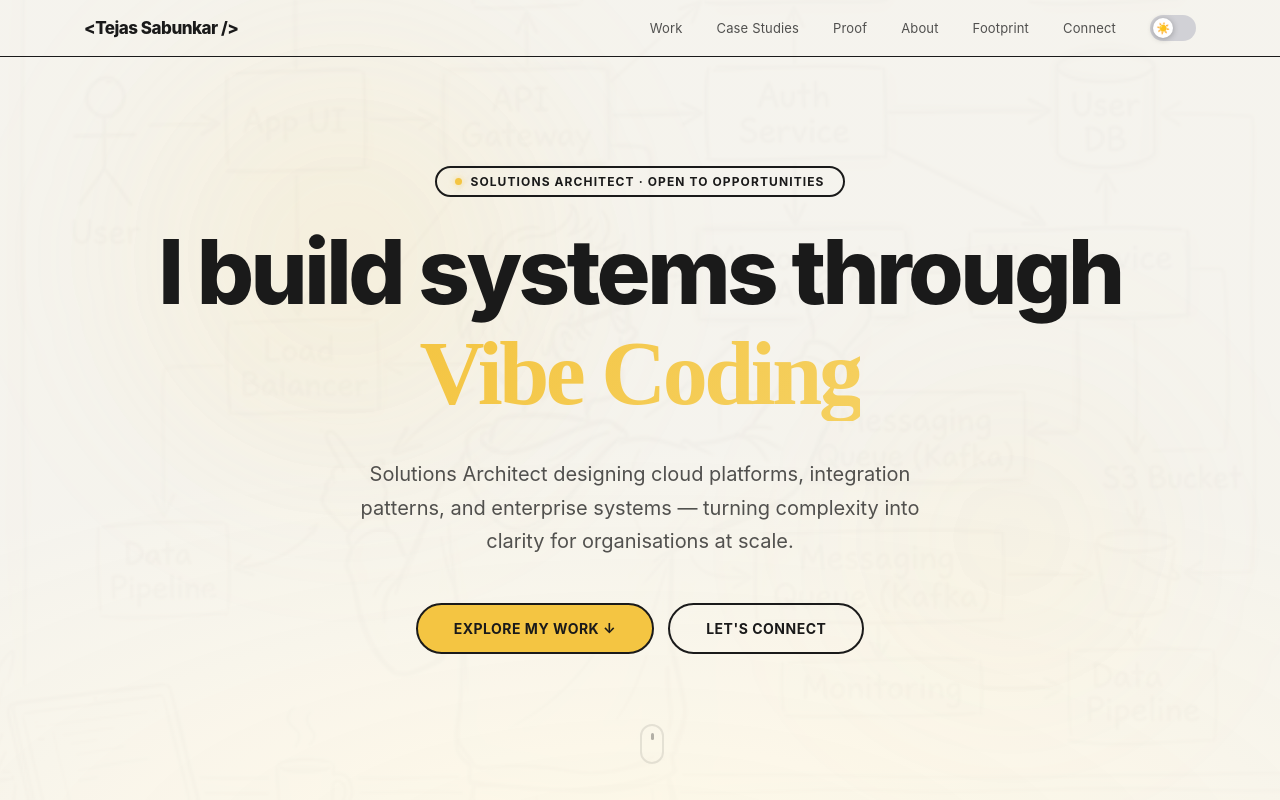
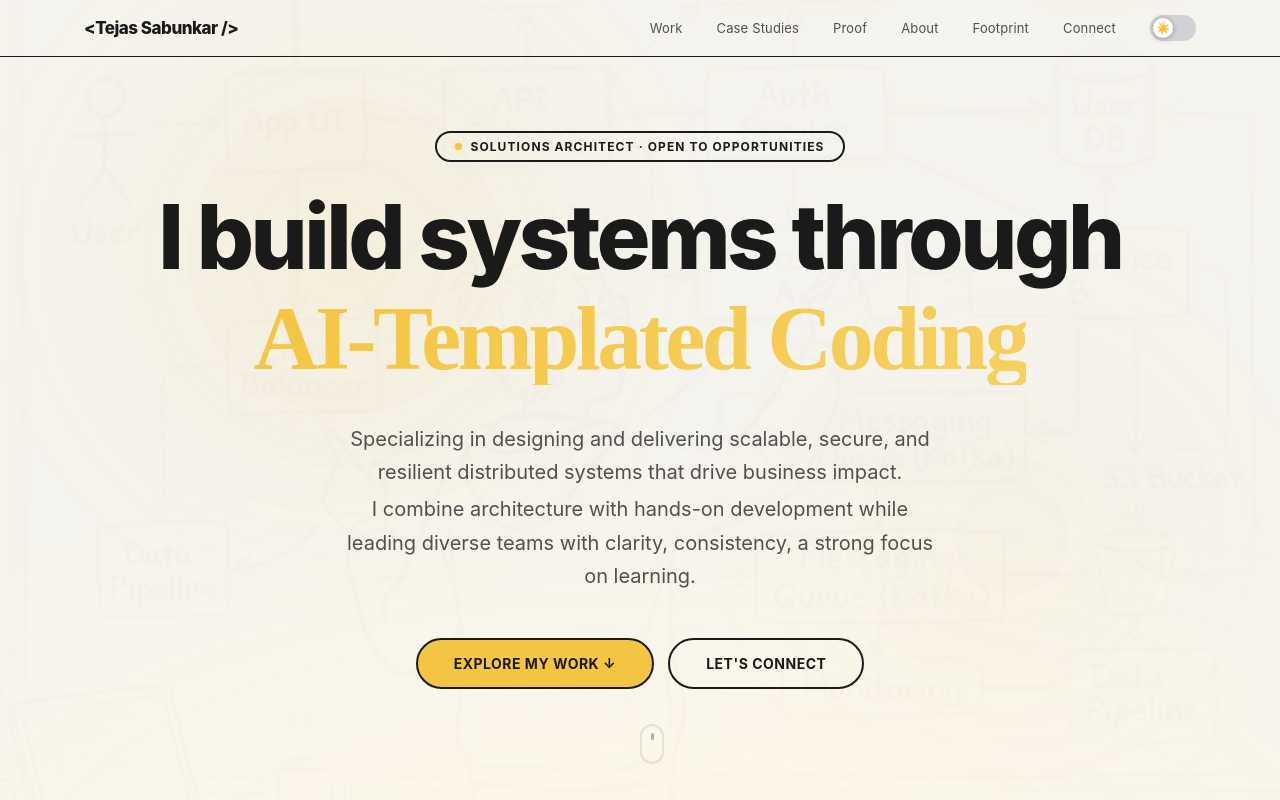
Before and after one commit to tsabunkar/portfolio, a React (Vite) app: page / in a window 1280 px wide. Shown: the top 800 px of the page. Built offline with nearby package versions, Linux system fonts and the light colour scheme.

Commit message:
feat: Update hero section description, refine flip words and tech stack data, and adjust article listings.

```diff
--- a/src/data/flipWords.js
+++ b/src/data/flipWords.js
@@ -2,7 +2,9 @@
 export const FLIP_WORDS = [
   'Resilient Architecture',
   'Relentless Execution',
-  'Vibe Coding',
+  'AI-Templated Coding',
   'Endurance Mindset',
   'Strong Arabic Coffee',
+  'Curiosity-Driven Upskilling',
+  'Leading Teams to Deliver'
 ];
--- a/src/data/footprint.js
+++ b/src/data/footprint.js
@@ -31,9 +31,9 @@ export const FOOTPRINT = [
 
 export const ARTICLES = [
   {
-    title: 'How I Designed a Zero-Downtime Migration for 80TB of Production Data',
-    reads: '24K reads',
-    date:  'Mar 2025',
+    title: 'From Localhost to Live on AWS: How I Deployed My React Portfolio the Right Way',
+    reads: '1.5K reads',
+    date:  'Marc 2026',
     url:   '#',
   },
   {
@@ -41,13 +41,7 @@ export const ARTICLES = [
     reads: '19K reads',
     date:  'Jan 2025',
     url:   '#',
-  },
-  {
-    title: 'The Hidden Costs Nobody Talks About When Moving to Microservices',
-    reads: '33K reads',
-    date:  'Dec 2024',
-    url:   '#',
-  },
+  }
 ];
 
 export const YOUTUBE_PLAYLISTS = [
--- a/src/data/techStack.js
+++ b/src/data/techStack.js
@@ -1,6 +1,7 @@
 /** data/techStack.js */
 export const TECH_STACK = [
-  ["AWS", "GCP", "Terraform", "CDK"],
-  ["Kubernetes", "Docker", "Kafka"],
-  ["Python", "Go", "TypeScript", "Java"],
+  ["AWS", "Terraform", "Git", "Jenkins"],
+  ["Kubernetes", "Docker", "Prometheus (with Grafana)"],
+  ["TypeScript", "Python", "Go"],
+  ["Miro", "Excalidraw"],
 ];
--- a/src/sections/Footprint/index.jsx
+++ b/src/sections/Footprint/index.jsx
@@ -33,7 +33,7 @@ export default function FootprintSection() {
             ref={tableRef}
             className={`reveal card d3 ${styles.articlesCard}`}
           >
-            <p className={styles.tableLabel}>Recent Articles on Medium</p>
+            <p className={styles.tableLabel}>Recent Articles </p>
             {ARTICLES.map((a, i) => (
               <a
                 key={a.title}
--- a/src/sections/Hero/index.jsx
+++ b/src/sections/Hero/index.jsx
@@ -90,9 +90,10 @@ export default function HeroSection() {
           className={`${styles.sub} ${loaded ? styles.loaded : ''}`}
           style={{ transitionDelay: '0.2s' }}
         >
-          Solutions Architect designing cloud platforms, integration patterns,
-          and enterprise systems — turning complexity into clarity for
-          organisations at scale.
+        Specializing in designing and delivering scalable, secure, and resilient distributed systems that drive business impact.
+        <div style={{ marginTop: '0.2rem' }}>
+          I combine architecture with hands-on development while leading diverse teams with clarity, consistency, a strong focus on learning.
+        </div>
         </p>
 
         {/* CTA buttons */}
```
Also changed, not shown: 1 other file (tests, documents, lock files or other folders).
